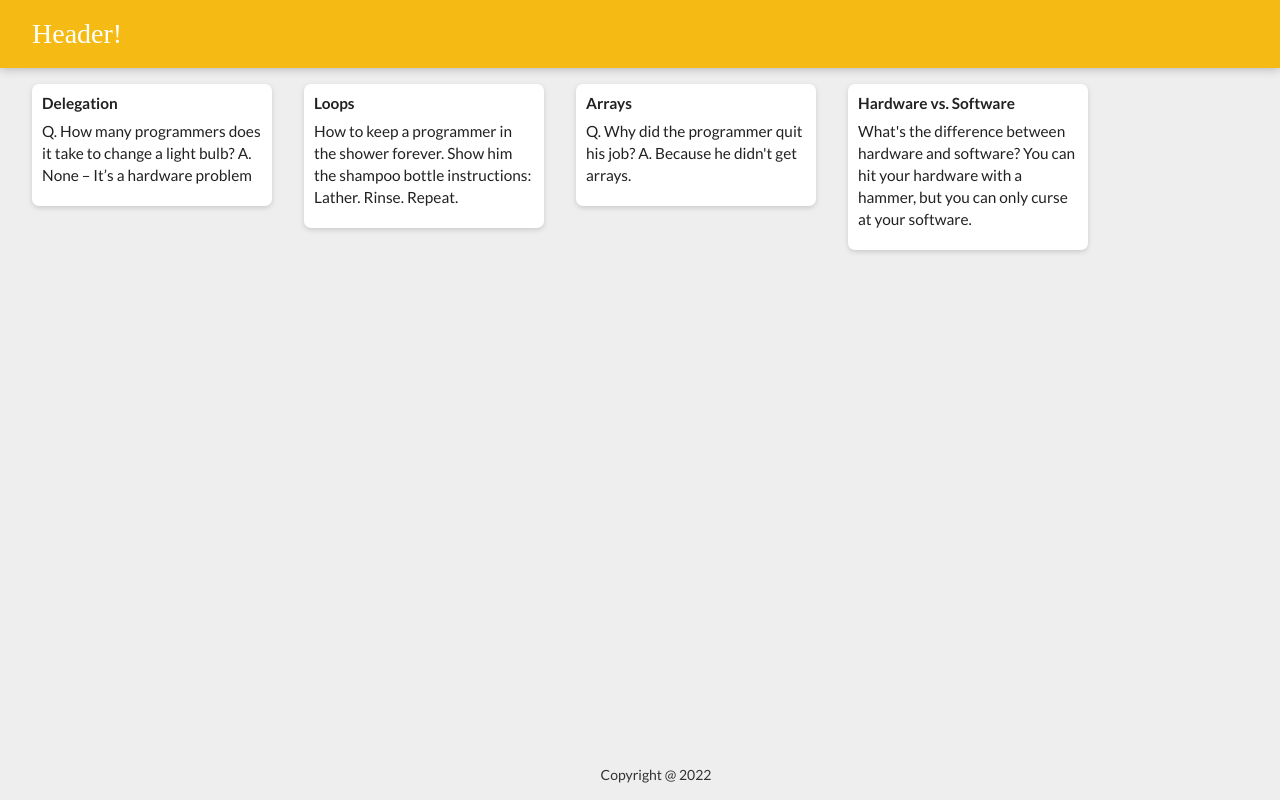
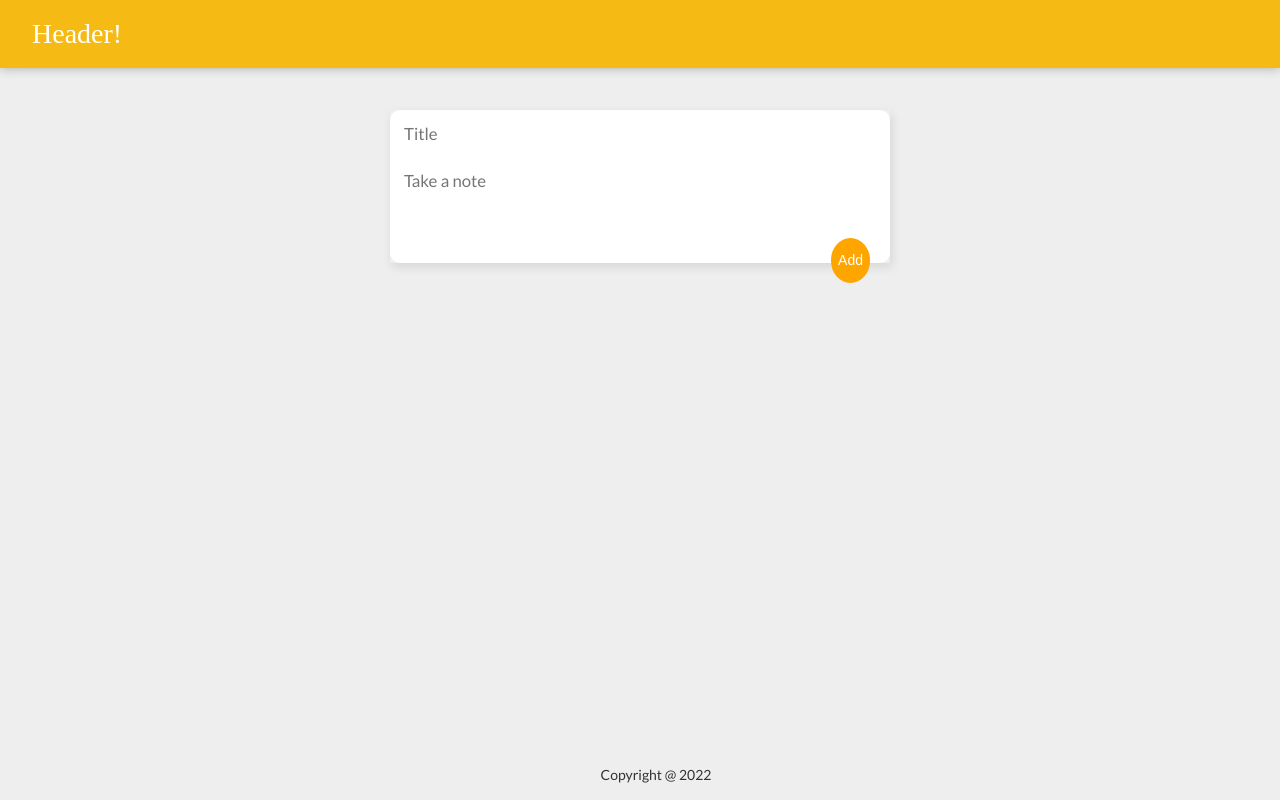
Before and after one commit to SheriefElnahas/Udemy-React-Angela-Project-1-Keeper, a React (Vite) app: page / in a window 1280 px wide. Built offline with nearby package versions, Linux system fonts and the light colour scheme.

Commit message:
NewNoteForm style

```diff
--- a/src/App.jsx
+++ b/src/App.jsx
@@ -3,10 +3,7 @@ import Header from "./components/Header";
 import Footer from "./components/Footer";
 import Note from "./components/Note";
 import  notes  from "./notes";
-
-//Challenge. Render all the notes inside notes.js as a seperate Note
-//component.
-
+import NewNoteForm from './components/NewNoteForm';
 
 function App() {
   const notesElement = notes.map((note) => {
@@ -16,11 +13,26 @@ function App() {
   return (
     <div className="App">
       <Header />
-      {/* <Note /> */}
-      {notesElement}
+      {/* {notesElement} */}
+      <NewNoteForm />
       <Footer />
     </div>
   )
 }
 
 export default App
+
+//CHALLENGE:
+//1. Implement the add note functionality.
+//- Create a constant that keeps track of the title and content.
+//- Pass the new note back to the App.
+//- Add new note to an array.
+//- Take array and render seperate Note components for each item.
+
+//2. Implement the delete note functionality.
+//- Callback from the Note component to trigger a delete function.
+//- Use the filter function to filter out the item that needs deletion.
+//- Pass a id over to the Note component, pass it back to the App when deleting.
+
+//This is the end result you're aiming for:
+//https://pogqj.csb.app/
--- /dev/null
+++ b/src/components/NewNoteForm.css
@@ -0,0 +1,48 @@
+.NewNoteForm form{
+    max-width: 500px;
+    display:flex;
+    justify-content: center;
+    flex-direction: column;
+    align-items: center;
+    margin:3rem auto;
+    position: relative;
+    box-shadow: 2px 4px 10px rgba(0,0,0,0.1);
+}
+
+.NewNoteForm input, .NewNoteForm textarea {
+    border:none;
+    width:100%;
+    outline: none;
+    padding:1rem;
+    font-size:1.2rem;
+    font-family: inherit;
+
+}
+
+.NewNoteForm input {
+    border-top-right-radius: 10px;
+    border-top-left-radius: 10px;
+}
+
+.NewNoteForm textarea {
+    border-bottom-left-radius: 10px;
+    border-bottom-right-radius: 10px;
+    resize:none;
+}
+
+button {
+    position: absolute;
+    bottom:-20px;
+    right:20px;
+    border:none;
+    padding:1rem 0.5rem;
+    border-radius: 50%;
+    background:orange;
+    font-size:14px;
+    color:#fff;
+    cursor: pointer;
+}
+
+button:hover {
+    background:teal;
+}
--- /dev/null
+++ b/src/components/NewNoteForm.jsx
@@ -0,0 +1,16 @@
+import "./NewNoteForm.css";
+import React from "react";
+
+function NewNoteForm() {
+  return (
+    <div className="NewNoteForm">
+      <form>
+        <input type="text" placeholder="Title" name="title" />
+        <textarea name="content" cols="30" rows="4" placeholder="Take a note"></textarea>
+        <button>Add</button>
+      </form>
+    </div>
+  );
+}
+
+export default NewNoteForm;
```
